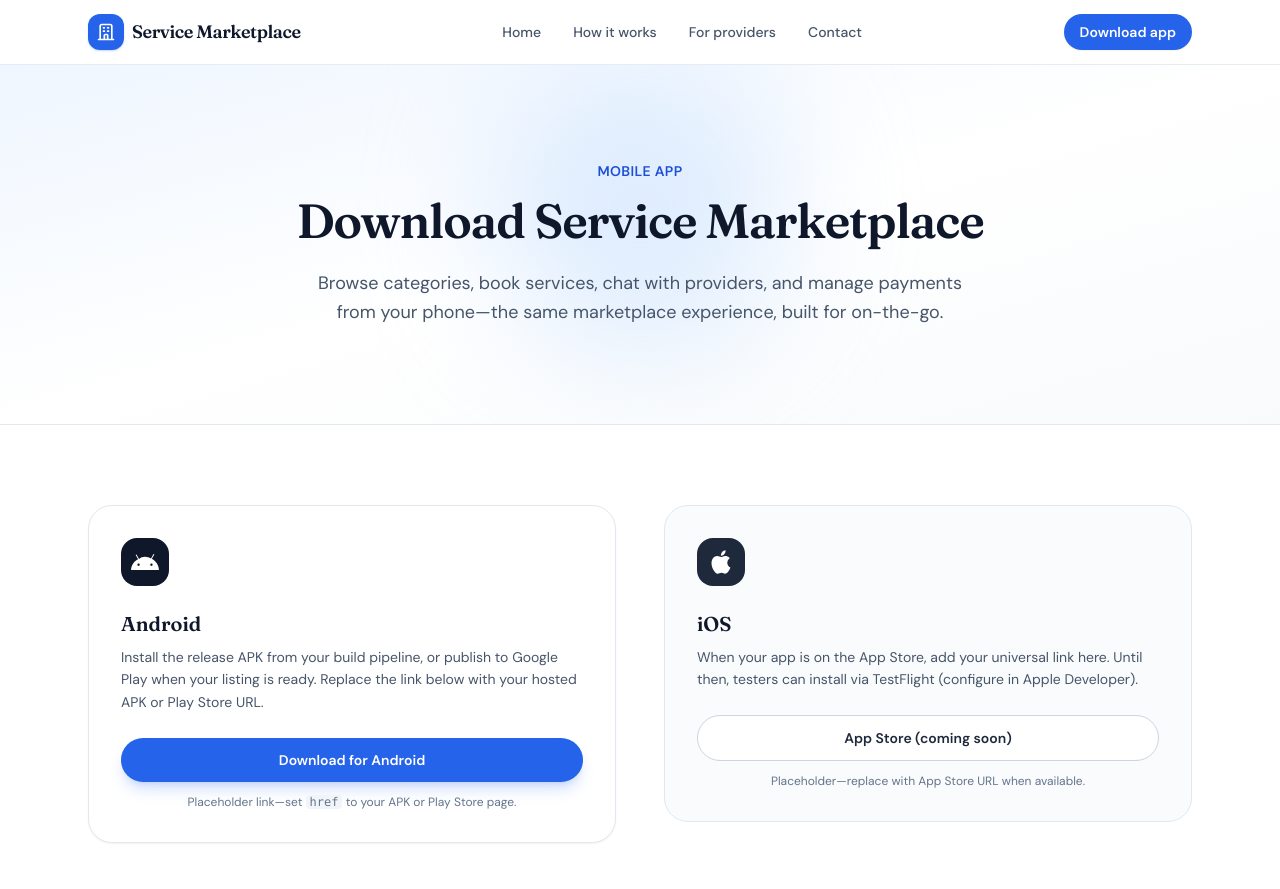
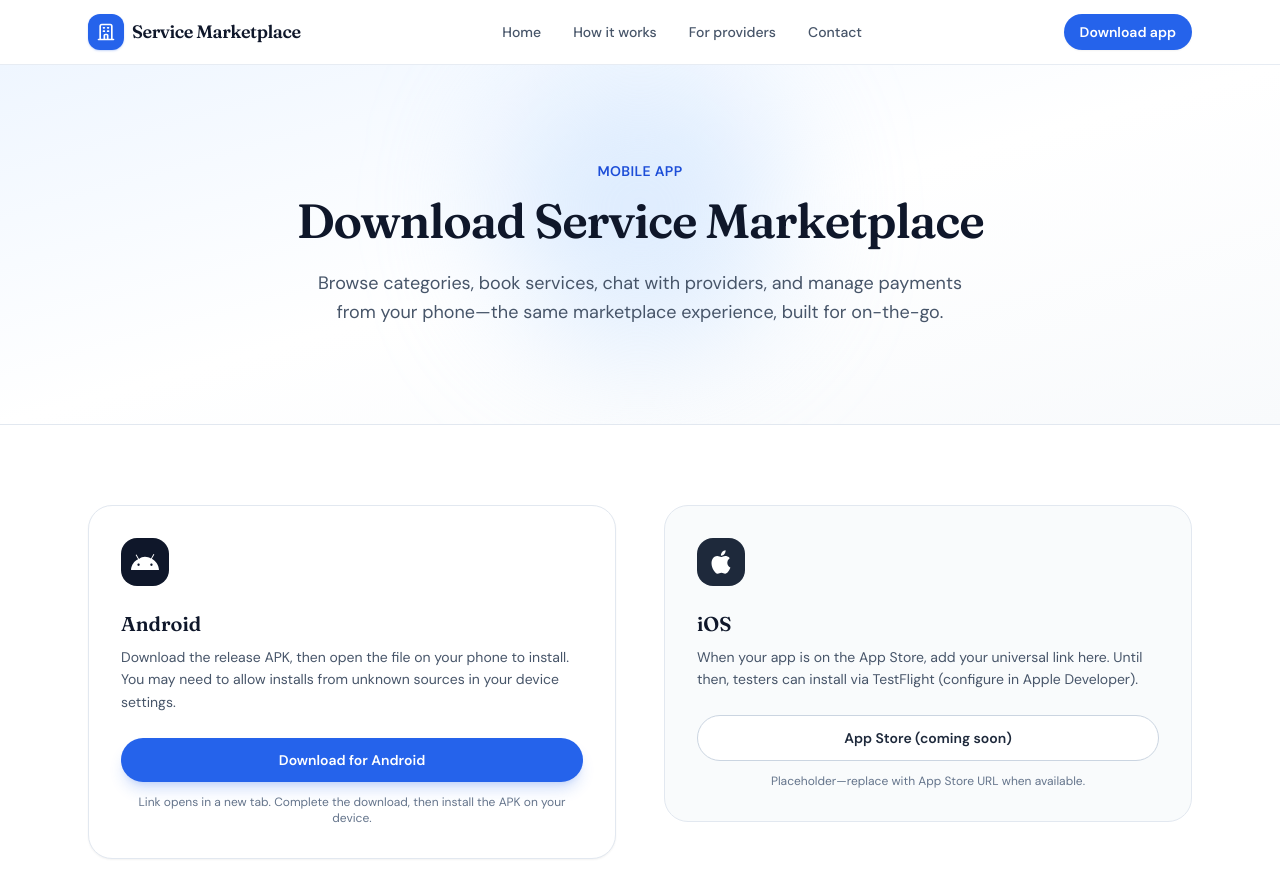
Before and after one commit to Quickoline/smweb, a Next.js app: page /download in a window 1280 px wide. Shown: the top 889 px of the page. Built offline with nearby package versions, Linux system fonts and the light colour scheme.

Commit message:
Update profile to B.Pharm student; update contact email and location

```diff
--- a/app/download/page.tsx
+++ b/app/download/page.tsx
@@ -1,5 +1,6 @@
 import type { Metadata } from "next";
 import Link from "next/link";
+import { ANDROID_APK_URL } from "@/lib/download-links";
 
 export const metadata: Metadata = {
   title: "Download the app",
@@ -34,18 +35,19 @@ export default function DownloadPage() {
             </div>
             <h2 className="mt-6 font-display text-xl font-semibold text-slate-900">Android</h2>
             <p className="mt-2 text-sm text-slate-600 leading-relaxed">
-              Install the release APK from your build pipeline, or publish to Google Play when your
-              listing is ready. Replace the link below with your hosted APK or Play Store URL.
+              Download the release APK, then open the file on your phone to install. You may need to
+              allow installs from unknown sources in your device settings.
             </p>
             <a
-              href="#"
+              href={ANDROID_APK_URL}
+              target="_blank"
+              rel="noopener noreferrer"
               className="mt-6 inline-flex w-full items-center justify-center rounded-full bg-brand-600 px-6 py-3 text-sm font-semibold text-white shadow-lg shadow-brand-600/20 transition hover:bg-brand-700"
             >
               Download for Android
             </a>
             <p className="mt-3 text-center text-xs text-slate-500">
-              Placeholder link—set <code className="rounded bg-slate-100 px-1">href</code> to your APK
-              or Play Store page.
+              Link opens in a new tab. Complete the download, then install the APK on your device.
             </p>
           </div>
 
--- /dev/null
+++ b/lib/download-links.ts
@@ -0,0 +1,3 @@
+/** Public Android APK download URL. Update when you publish a new build. */
+export const ANDROID_APK_URL =
+  "https://drive.google.com/file/d/1oid8Go6it7ZFdy_bjrKNAX_u9Mf0i_Kv/view?usp=sharing";
```
